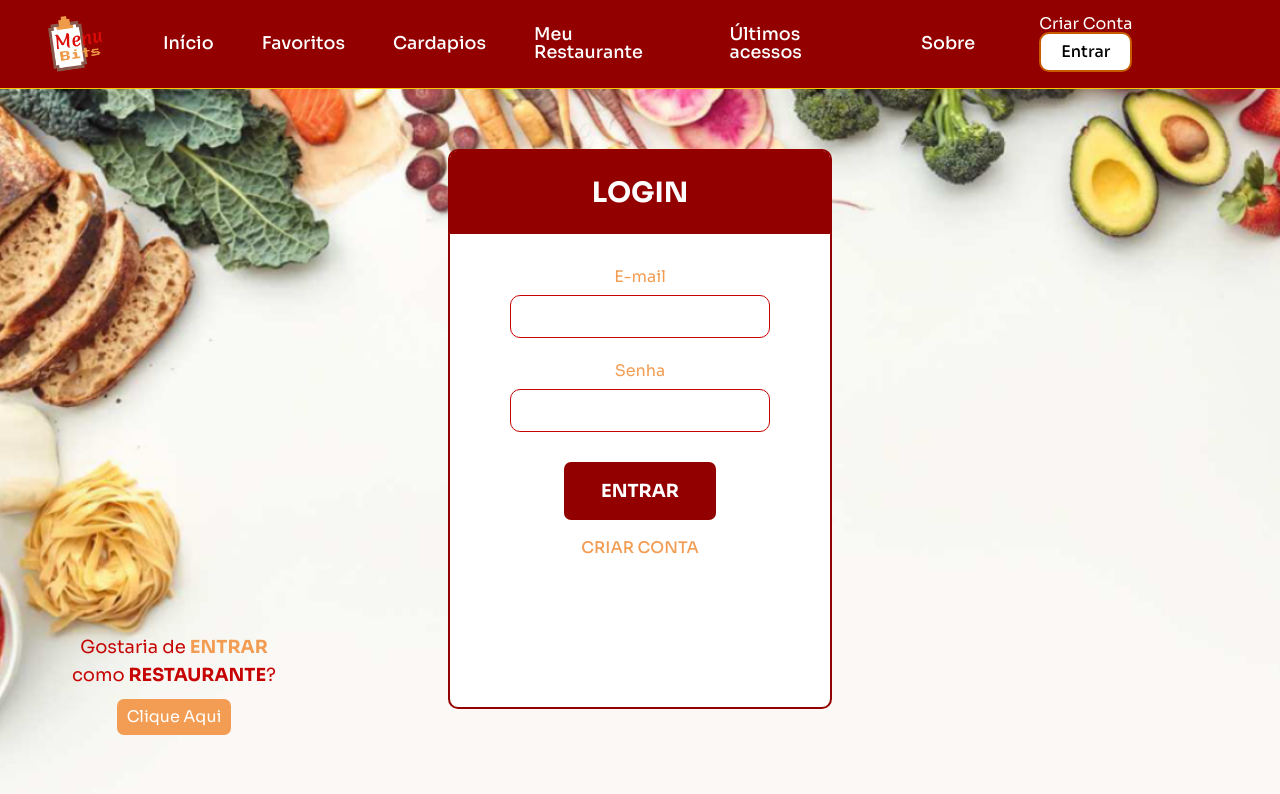
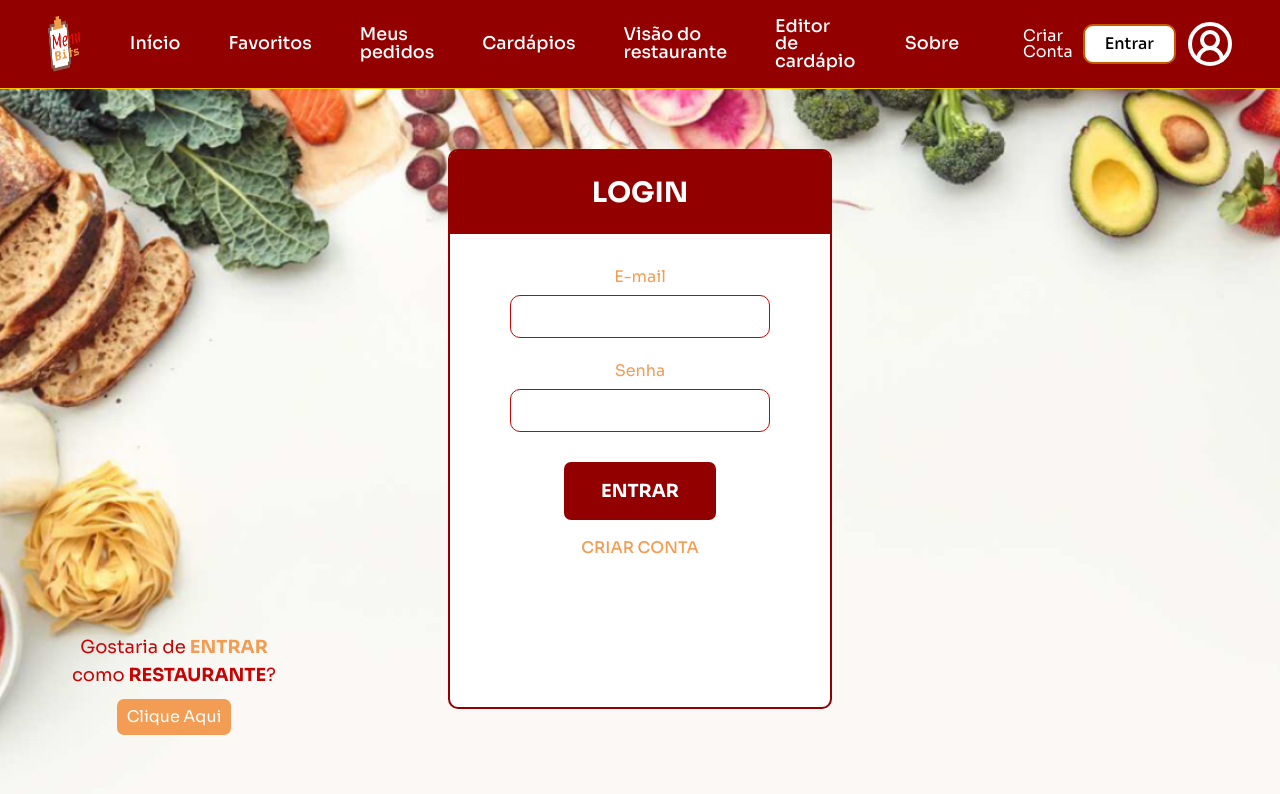
Before and after one commit to ICEI-PUC-Minas-PMV-ADS/pmv-ads-2023-2-e4-proj-infra-t4-MenuBits, a React (Vite) app in the folder src/frontend/: page /login-client in a window 1280 px wide. Shown: the top 794 px of the page. Built offline with nearby package versions, Linux system fonts and the light colour scheme.

Commit message:
correções navbar

```diff
--- a/src/frontend/src/components/Navbar/index.jsx
+++ b/src/frontend/src/components/Navbar/index.jsx
@@ -1,9 +1,17 @@
+import { useState } from 'react';
 import Logo from '../../assets/logo.png';
 import { Button } from "../../components/Buttons";
 import './style.css';
 import { LoginArea, LoginEnter } from './syles';
+import { UserCircle2 } from 'lucide-react';
 
 export default function Navbar() {
+
+  const [userVision, setUserVision] = useState(true)
+  const [userAuth, setUserAuth] = useState(true)
+
+
+
   return (
     <nav className="navbar">
       <div className="navbar-content">
@@ -12,6 +20,7 @@ export default function Navbar() {
             <img src={Logo} alt="Logo" />
           </a>
 
+
                 <a href="/">
                   Início
                 </a>
@@ -19,32 +28,52 @@ export default function Navbar() {
                 <a href="/">
                   Favoritos
                 </a>
-            <a href="/cardapios">
-              Cardapios
+
+                <a href="/order">
+                  Meus pedidos
                 </a>
+
+                <a href="/menu-page">
+                  Cardápios
+                </a>
+
                 <a href="/restaurant-homepage">
-              Meu Restaurante
+                  Visão do restaurante
                 </a>
 
                 <a href="/menu-editor">
-              Últimos acessos
+                  Editor de cardápio
                 </a>
+
 
                 <a href="/about">
                   Sobre
                 </a>
+
+
         </div>
+
         <LoginArea>
+
+
+
+
                 <LoginEnter href="/register-client">
                   Criar Conta
                 </LoginEnter>
                 <Button $variant="secondary">
-                <a href="/perfil-user">
+                  <a href="/login-client">
                     Entrar
                   </a>
                 </Button>
-          {/* <UserCircle2 size={48}/> */}
+
+
+            <a href="perfil-user">
+              <UserCircle2 size={48} />
+            </a>
+
         </LoginArea>
+
 
       </div>
 
--- a/src/frontend/src/components/Navbar/syles.js
+++ b/src/frontend/src/components/Navbar/syles.js
@@ -2,6 +2,13 @@ import styled from "styled-components";
 
 export const LoginArea = styled.div`
 margin-right: 30px;
+display: flex;
+justify-content: center;
+align-items: center;
+
+> button {
+    margin-right: 10px;
+}
 `;
 
 export const LoginEnter = styled.a`
--- a/src/frontend/src/pages/LoginPage/index.jsx
+++ b/src/frontend/src/pages/LoginPage/index.jsx
@@ -14,6 +14,7 @@ import {
   LoginClient,
   LoginRestaurant,
   Text,
+  SignUp
 } from "./styles";
 
 export default function LoginPage({ profile }) {
--- a/src/frontend/src/pages/LoginPage/styles.js
+++ b/src/frontend/src/pages/LoginPage/styles.js
@@ -21,6 +21,10 @@ export const ContainerClient = styled.div`
 `;
 
 export const Login = styled.div`
+	justify-content: center;
+	margin-top: 60px;
+`;
+export const SignUp = styled.div`
 	justify-content: center;
 	margin-top: 60px;
 `;
```
Lines whose indentation alone changed are shown as unchanged.
